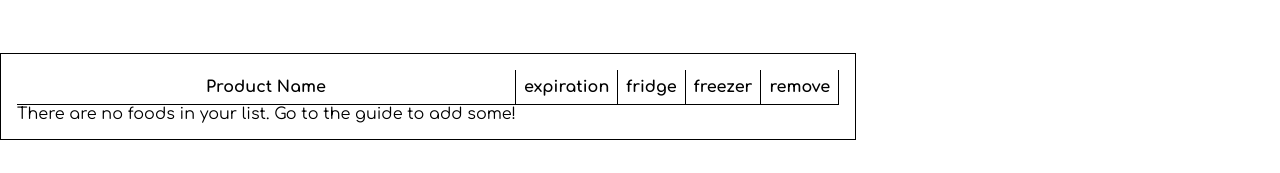
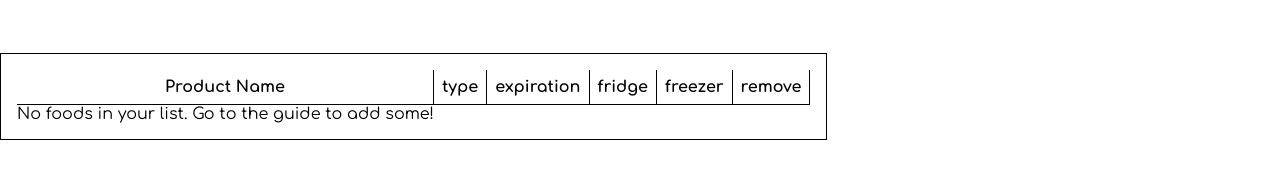
Before and after one commit to UW-INFO442-AU21/group1-jeremys-goats, a React (Create React App) app: page / in a window 1280 px wide. Shown: the part 564-737 px from the top of the page. Built offline with nearby package versions, Linux system fonts and the light colour scheme.

Commit message:
add and remove items from list

```diff
--- a/src/Components/Guide/Guide.jsx
+++ b/src/Components/Guide/Guide.jsx
@@ -73,6 +73,7 @@ export function GuideForm(props) {
         addList['name'] = name["Item Name"];
         addList['expDateFridge'] = expDateFridge;
         addList['expDateFreeze'] = expDateFreeze;
+        addList['removed'] = false;
         // newList.push(addList);
         // setList();
         if (props.listData != undefined) {
--- a/src/Components/Home/home.jsx
+++ b/src/Components/Home/home.jsx
@@ -2,51 +2,21 @@ import { useState, useEffect } from 'react';
 import styled from "styled-components";
 
 export function FoodList(props) {
-    let data = props.listData;
+    //let data = props.listData;
+    // const [data, setData] = useState(props.listData);
     const [rows, setRows] = useState([]);
-    let remove = {};
-    const newList = [];
-
-    const updateList = (item) => {
-        remove = item;
-        console.log(remove, 'remove this');
-        rows.map((food) => {
-            if (!newList.includes(food) && (food != remove)) {
-                newList.push(food);
-            }
-        });
-    }
-
-    console.log(data);
-    if (data != undefined) {
-        data.map((item) => {
-            rows.push(
-                <tr>
-                    <td>{item['name']}</td>
-                    <td>{item['date']}</td>
-                    <td>{item['expDateFridge']}</td>
-                    <td>{item['expDateFreeze']}</td>
-                    <td>
-                        <input
-                        type='button'
-                        value='x'
-                        onClick={updateList(item.target)}/>
-                    </td>
-                </tr>
-            )
-        });
-    }
+    const [empty, setEmpty] = useState(false);
 
     return (
         <table className="table">
             <TableHead/>
-            <TableRows trows={rows} update={updateList}/>
+            <TableRows listData={props.listData} setList={props.setList}/>
         </table>
     );
 }
 
 function TableHead() {
-    const header = ['Product Name', 'expiration', 'fridge', 'freezer', 'remove'];
+    const header = ['Product Name', 'type', 'expiration', 'fridge', 'freezer', 'remove'];
     return (
         <thead className="thead">
             <tr className="trow">
@@ -58,11 +28,83 @@ function TableHead() {
 
 function TableRows(props) {
     let data = props.listData;
-    let rows = props.trows;
-    console.log(rows);
+    const [rows, setRows] = useState([]);
+    const [newList, setNewList] = useState([]);
+
+    useEffect(() => {
+        let rowHolder = [];
+        let listHolder = [];
+        if (data != undefined) {
+            data.map((item) => {
+                if (!rowHolder.includes(item) && item.removed !== true) {
+                    listHolder.push(item);
+                    rowHolder.push(
+                        <TableRow listData={item} updateList={updateList}/>
+                    );
+
+                }
+            });
+            props.setList(listHolder);
+        setRows(rowHolder);
+        }
+
+
+
+        console.log(listHolder, 'new list');
+    }, []);
+
+    const updateList = (item) => {
+        if (data != undefined) {
+            console.log(item, 'remove item');
+            item.removed = true;
+        }
+        if (data.length === 0) {
+            setRows([]);
+        }
+        console.log(rows.length, 'row count');
+    }
+
     return (
-        <tbody>
-            {rows.length == 0 ? `There are no foods in your list. Go to the guide to add some!` : rows}
-        </tbody>
+        <>
+        {(rows.length === 0) || data === undefined ? <tbody>{`No foods in your list. Go to the guide to add some!`}</tbody>
+            : <tbody>{rows}</tbody>
+        }
+        </>
+        // <tbody>
+        //     {rows.length === 0 ?
+        //                         <h3>{`No foods in your list. Go to the guide to add some!`}</h3>
+        //                         : rows}
+        // </tbody>
     );
 }
+
+function TableRow(props) {
+    let item = props.listData;
+    const [removed, setRemoved] = useState(item.removed);
+
+    const updateList = () => {
+        setRemoved(true);
+        item['removed'] = removed;
+        props.updateList(item);
+    }
+
+    return (
+        <>
+        {removed ? null :
+            <tr>
+                <td>{item['name']}</td>
+                <td>{item['dateType'] === '' ? `---` : item['dateType']}</td>
+                <td>{item['date']}</td>
+                <td>{item['expDateFridge']}</td>
+                <td>{item['expDateFreeze']}</td>
+                <td>
+                    <input
+                    type='button'
+                    value={`X`}
+                    onClick={updateList}/>
+                </td>
+            </tr>
+        }
+        </>
+    );
+}
```
